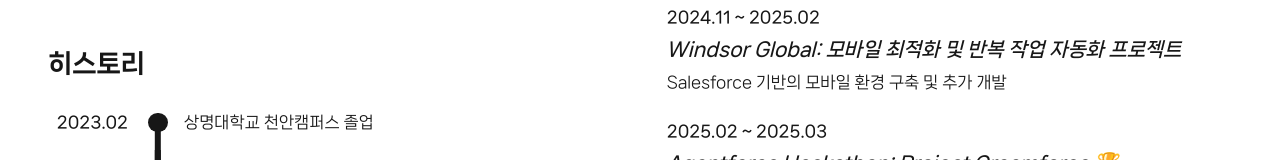
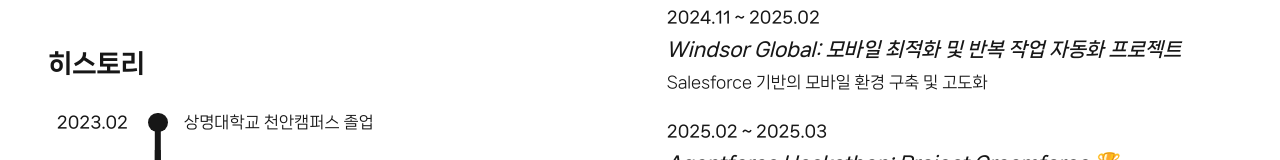
Before and after one commit to Muring/mublog, a Next.js app: page /about in a window 1280 px wide. Shown: the part 530-690 px from the top of the page. Built offline with nearby package versions, Linux system fonts and the light colour scheme.

Commit message:
fix: about update

```diff
--- a/src/data/about.ts
+++ b/src/data/about.ts
@@ -12,7 +12,7 @@ export const projectData = [
     {
         date: "2024.11 ~ 2025.02",
         title: "Windsor Global: 모바일 최적화 및 반복 작업 자동화 프로젝트",
-        description: "Salesforce 기반의 모바일 환경 구축 및 추가 개발",
+        description: "Salesforce 기반의 모바일 환경 구축 및 고도화",
     },
     {
         date: "2025.02 ~ 2025.03",
```
